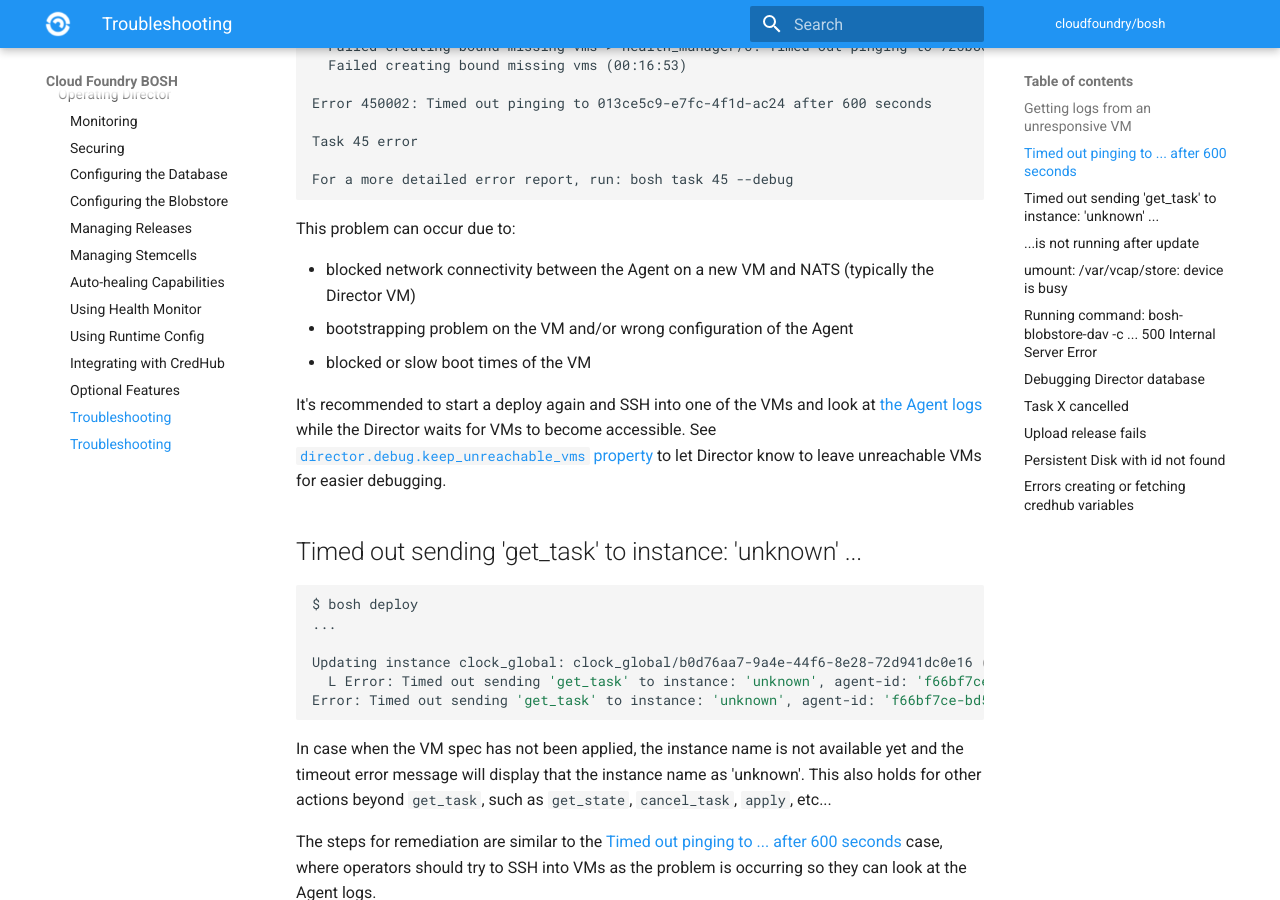
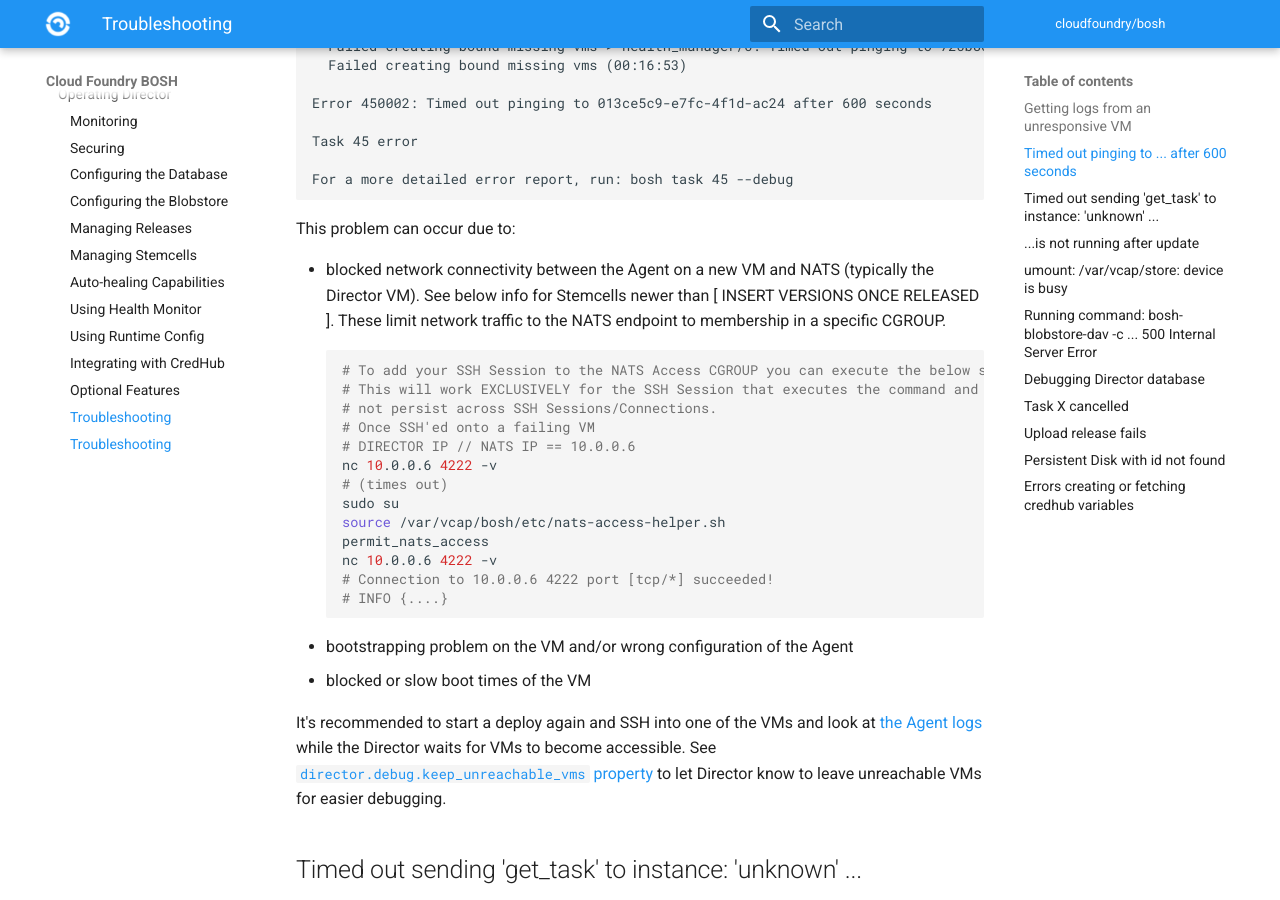
Before and after one commit to cloudfoundry/docs-bosh, an MkDocs documentation site: the page built from content/tips.md, in a window 1280 px wide and 900 px high, scrolled down 1442 px. Built offline with MkDocs 1.6.1 and Material for MkDocs 9.7.7, drawn with Linux system fonts in a browser that asks for light colours; old or Windows-style settings are respelled for this version of MkDocs.

Commit message:
Update Docs for upcoming Stemcell Changes
PRs [https://github.com/cloudfoundry/bosh-linux-stemcell-builder/pull/197, https://github.com/cloudfoundry/bosh-linux-stemcell-builder/pull/203, https://github.com/cloudfoundry/bosh-linux-stemcell-builder/pull/198] got merged and will be released soon. Once releases additional steps are required to debug connectivity to NATS from a failing/unresponsive VM.

````diff
--- a/content/tips.md
+++ b/content/tips.md
@@ -52,7 +52,22 @@ For a more detailed error report, run: bosh task 45 --debug
 
 This problem can occur due to:
 
-- blocked network connectivity between the Agent on a new VM and NATS (typically the Director VM)
+- blocked network connectivity between the Agent on a new VM and NATS (typically the Director VM). See below info for Stemcells newer than [ INSERT VERSIONS ONCE RELEASED ]. These limit network traffic to the NATS endpoint to membership in a specific CGROUP.
+    ```shell
+    # To add your SSH Session to the NATS Access CGROUP you can execute the below steps.
+    # This will work EXCLUSIVELY for the SSH Session that executes the command and does
+    # not persist across SSH Sessions/Connections.
+    # Once SSH'ed onto a failing VM
+    # DIRECTOR IP // NATS IP == 10.0.0.6
+    nc 10.0.0.6 4222 -v
+    # (times out)
+    sudo su
+    source /var/vcap/bosh/etc/nats-access-helper.sh
+    permit_nats_access
+    nc 10.0.0.6 4222 -v
+    # Connection to 10.0.0.6 4222 port [tcp/*] succeeded!
+    # INFO {....}
+    ```
 - bootstrapping problem on the VM and/or wrong configuration of the Agent
 - blocked or slow boot times of the VM
 
````
